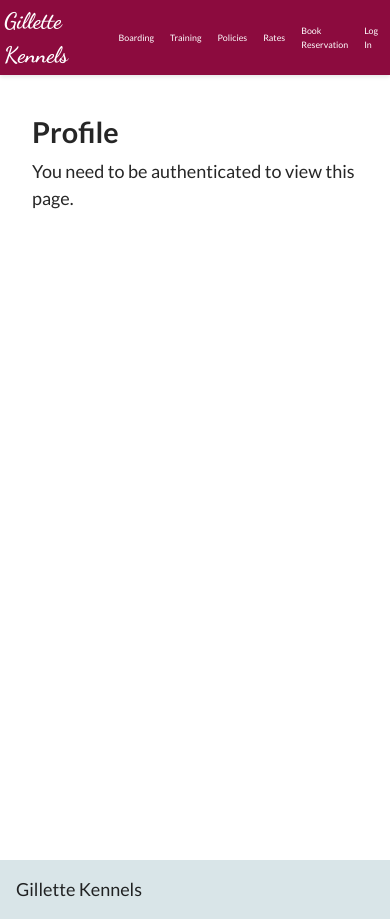
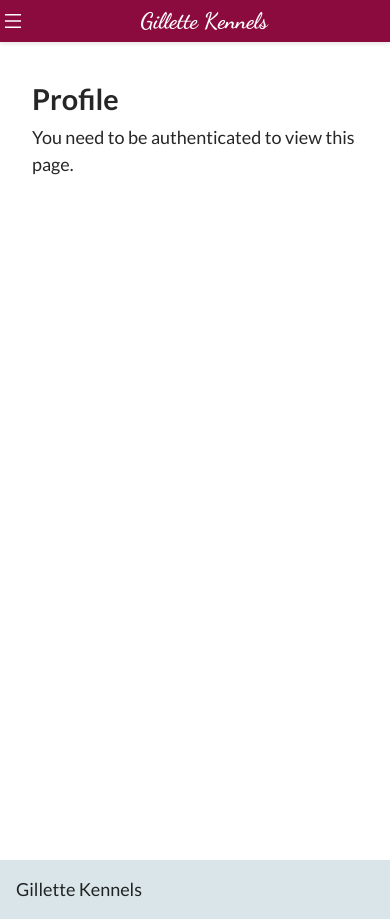
Before and after one commit to k6alvarez/kennel-nextjs-app, a Next.js app: page /profile in a window 390 px wide. Built offline with nearby package versions, Linux system fonts and the light colour scheme; no server answers.

Commit message:
adds icon and implement responsive design for nav

```diff
--- a/components/Header.tsx
+++ b/components/Header.tsx
@@ -28,6 +28,32 @@ export const StyledNav = styled.nav`
     border: none;
     box-shadow: 0px 2px 4px rgba(0, 0, 0, 0.1);
   }
+
+  .leftNav {
+    display: flex;
+    align-items: center;
+    width: 100%;
+    display: flex;
+    color: ${({ theme }) => theme.colors.textPrimary};
+
+    .mobileNav {
+      @media (min-width: ${({ theme }) => theme.breakpoints[1]}) {
+        display: none;
+      }
+    }
+
+    @media (min-width: ${({ theme }) => theme.breakpoints[1]}) {
+      width: auto;
+    }
+  }
+
+  .rightNav {
+    display: none;
+
+    @media (min-width: ${({ theme }) => theme.breakpoints[1]}) {
+      display: flex;
+    }
+  }
 `;
 
 export const NavWrapper = styled.div`
@@ -46,10 +72,7 @@ export const NavWrapper = styled.div`
 
   a,
   button {
-    font-size: ${({ theme }) => `calc(${theme.fontSizes[0]}/1.8)`};
-    @media (min-width: ${({ theme }) => theme.breakpoints[0]}) {
-      font-size: ${({ theme }) => theme.fontSizes[1]};
-    }
+    font-size: ${({ theme }) => theme.fontSizes[1]};
   }
 `;
 
@@ -91,7 +114,7 @@ const Header: React.FC = () => {
       </div>
     );
     rightNav = (
-      <div>
+      <div className="rightNav">
         <p>Validating session ...</p>
       </div>
     );
@@ -99,7 +122,7 @@ const Header: React.FC = () => {
 
   if (!session) {
     rightNav = (
-      <NavWrapper>
+      <NavWrapper className="rightNav">
         {getMainLinks(isActive)}
         <Link href="/api/auth/signin">
           <a data-active={isActive("/signup")}>Log In</a>
@@ -110,7 +133,7 @@ const Header: React.FC = () => {
 
   if (session) {
     rightNav = (
-      <NavWrapper>
+      <NavWrapper className="rightNav">
         {getMainLinks(isActive)}
         <Link href="/profile">
           <a data-active={isActive("/profile")}>My Profile</a>
--- a/components/Navigation/LogoLinks.tsx
+++ b/components/Navigation/LogoLinks.tsx
@@ -2,19 +2,21 @@ import React from "react";
 import { createGlobalStyle } from "styled-components";
 import { RouteLink } from "./RouteLink";
 import { SubText, CrestLogo, LogoName, BadgeStyles } from "./NavStyles";
+import { MenuOutlined } from "@ant-design/icons";
 const GlobalStyle = createGlobalStyle`
   ${BadgeStyles}
 `;
 export const ShieldLogo = () => {
   return (
-    <>
+    <div className="leftNav">
       <GlobalStyle />
+      <MenuOutlined className="mobileNav" />
       <LogoName>
         <RouteLink activeClassName="active" href="/">
           <a>Gillette Kennels</a>
         </RouteLink>
       </LogoName>
-    </>
+    </div>
   );
 };
 
--- a/components/Navigation/NavStyles.tsx
+++ b/components/Navigation/NavStyles.tsx
@@ -316,6 +316,9 @@ export const LogoName = styled.h2`
   font-family: "Dancing_Script", sans-serif;
   font-size: ${({ theme }) => theme.fontSizes[2]};
   font-weight: bold;
+
+  flex: 1;
+  text-align: center;
 
   @media (min-width: ${({ theme }) => theme.breakpoints[0]}) {
     font-size: ${({ theme }) => theme.fontSizes[3]};
--- a/pages/index.tsx
+++ b/pages/index.tsx
@@ -54,21 +54,21 @@ const Blog: React.FC = () => {
             description: "We have a cattery for your cat's stay.",
             link: "/boarding",
             image:
-              "https://res.cloudinary.com/dhcv2fdfq/image/upload/v1585005125/gk-app/gk_home_01.jpg",
+              "https://res.cloudinary.com/dhcv2fdfq/image/upload/v1585006782/gk-app/catsgk.jpg",
           },
           {
             title: "Before you board",
             link: "/boarding",
             description: "Learn more about our boarding services.",
             image:
-              "https://res.cloudinary.com/dhcv2fdfq/image/upload/v1585006907/gk-app/gkplays.jpg",
+              "https://res.cloudinary.com/dhcv2fdfq/image/upload/v1585006544/gk-app/gktwopups.jpg",
           },
           {
             title: "Vaccinations",
             description: "Read about our Vaccinations requirements.",
             link: "/boarding",
             image:
-              "https://res.cloudinary.com/dhcv2fdfq/image/upload/v1585005807/gk-app/gkrun.jpg",
+              "https://res.cloudinary.com/dhcv2fdfq/image/upload/v1547342058/samples/animals/three-dogs.jpg",
           },
         ]}
       />
```
Also changed, not shown: components/ui-kit/Callouts.tsx (+7 -0 lines).
